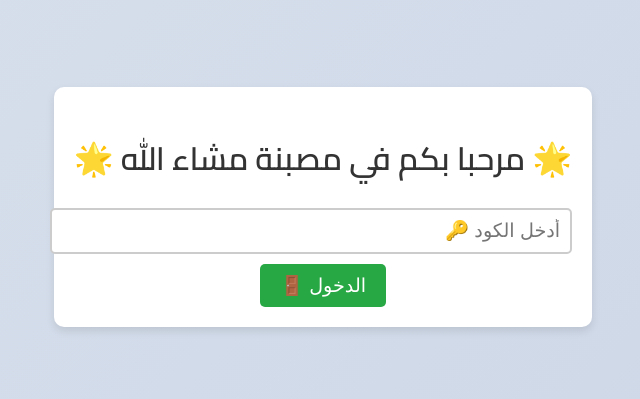
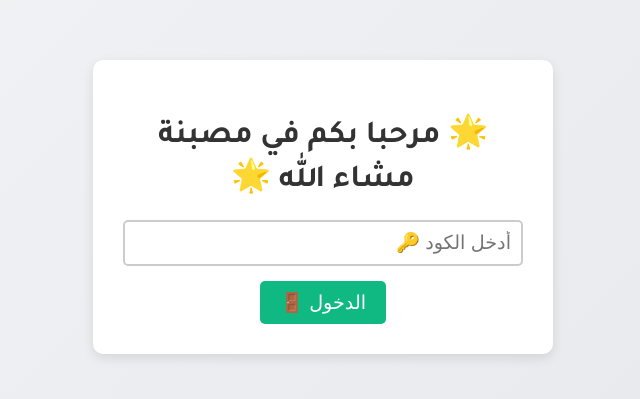
Before and after one commit to Aelwr3/Masbana-Machallah-, a plain HTML site: page index.html in a window 1280 px wide. Shown: the part 193-592 px from the top of the page, without its empty margins (317-957 px from the left). Drawn offline with Linux system fonts and the light colour scheme.

Commit message:
Update index.html

```diff
--- a/index.html
+++ b/index.html
@@ -5,53 +5,49 @@
     <meta name="viewport" content="width=device-width, initial-scale=1.0">
     <title>مصبنة مشاء الله - الدخول</title>
     <style>
-        @import url('https://fonts.googleapis.com/css2?family=Cairo:wght@400;600&display=swap');
+        @import url('https://fonts.googleapis.com/css2?family=Tajawal:wght@400;700&display=swap');
         body {
             direction: rtl;
-            font-family: 'Cairo', sans-serif;
+            font-family: 'Tajawal', sans-serif;
             display: flex;
             align-items: center;
             justify-content: center;
             height: 100vh;
             margin: 0;
-            background: linear-gradient(135deg, #f5f7fa 0%, #c3cfe2 100%);
-            animation: gradient 15s ease infinite;
-            background-size: 400% 400%;
-        }
-        @keyframes gradient {
-            0% { background-position: 0% 50%; }
-            50% { background-position: 100% 50%; }
-            100% { background-position: 0% 50%; }
+            background: #f3f4f6;
+            background: linear-gradient(135deg, #f3f4f6 0%, #e5e7eb 100%);
         }
         .container {
             background-color: #ffffff;
-            padding: 20px;
-            box-shadow: 0 4px 8px rgba(0, 0, 0, 0.1);
+            padding: 30px;
+            box-shadow: 0 4px 12px rgba(0, 0, 0, 0.1);
             border-radius: 10px;
             text-align: center;
+            max-width: 400px;
+            width: 100%;
         }
         h1 {
-            font-weight: 600;
+            font-weight: 700;
             color: #333;
             margin-bottom: 20px;
         }
         input {
             font-size: 1.2rem;
             padding: 10px;
-            width: 100%;
-            margin-bottom: 10px;
+            width: calc(100% - 24px);
+            margin-bottom: 15px;
             border: 2px solid #ccc;
             border-radius: 5px;
             outline: none;
             transition: border-color 0.3s;
         }
         input:focus {
-            border-color: #28a745;
+            border-color: #10b981;
         }
         button {
             padding: 10px 20px;
             font-size: 1.2rem;
-            background-color: #28a745;
+            background-color: #10b981;
             color: #ffffff;
             border: none;
             border-radius: 5px;
@@ -59,7 +55,7 @@
             transition: background-color 0.3s;
         }
         button:hover {
-            background-color: #218838;
+            background-color: #0e9e73;
         }
     </style>
 </head>
```
